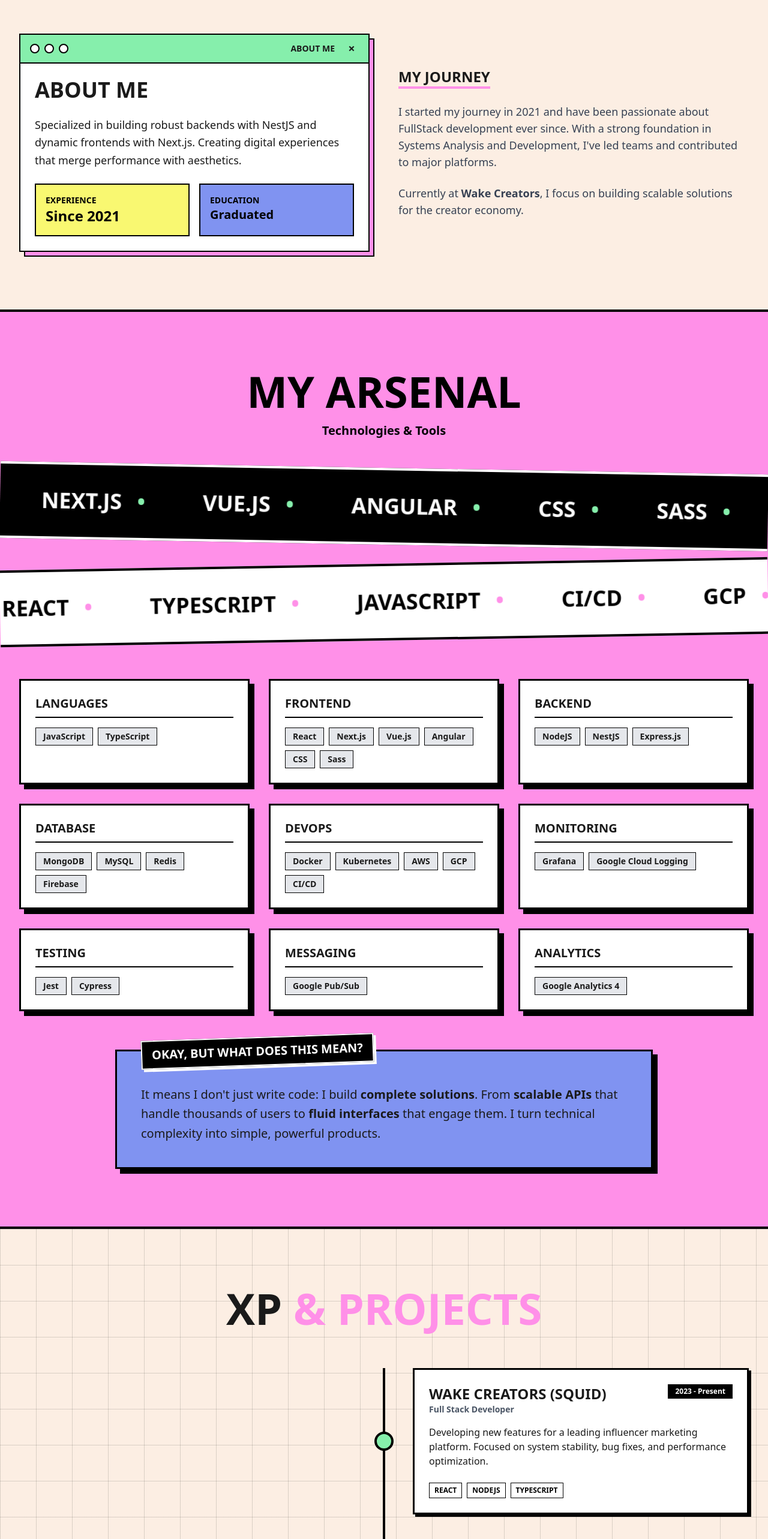
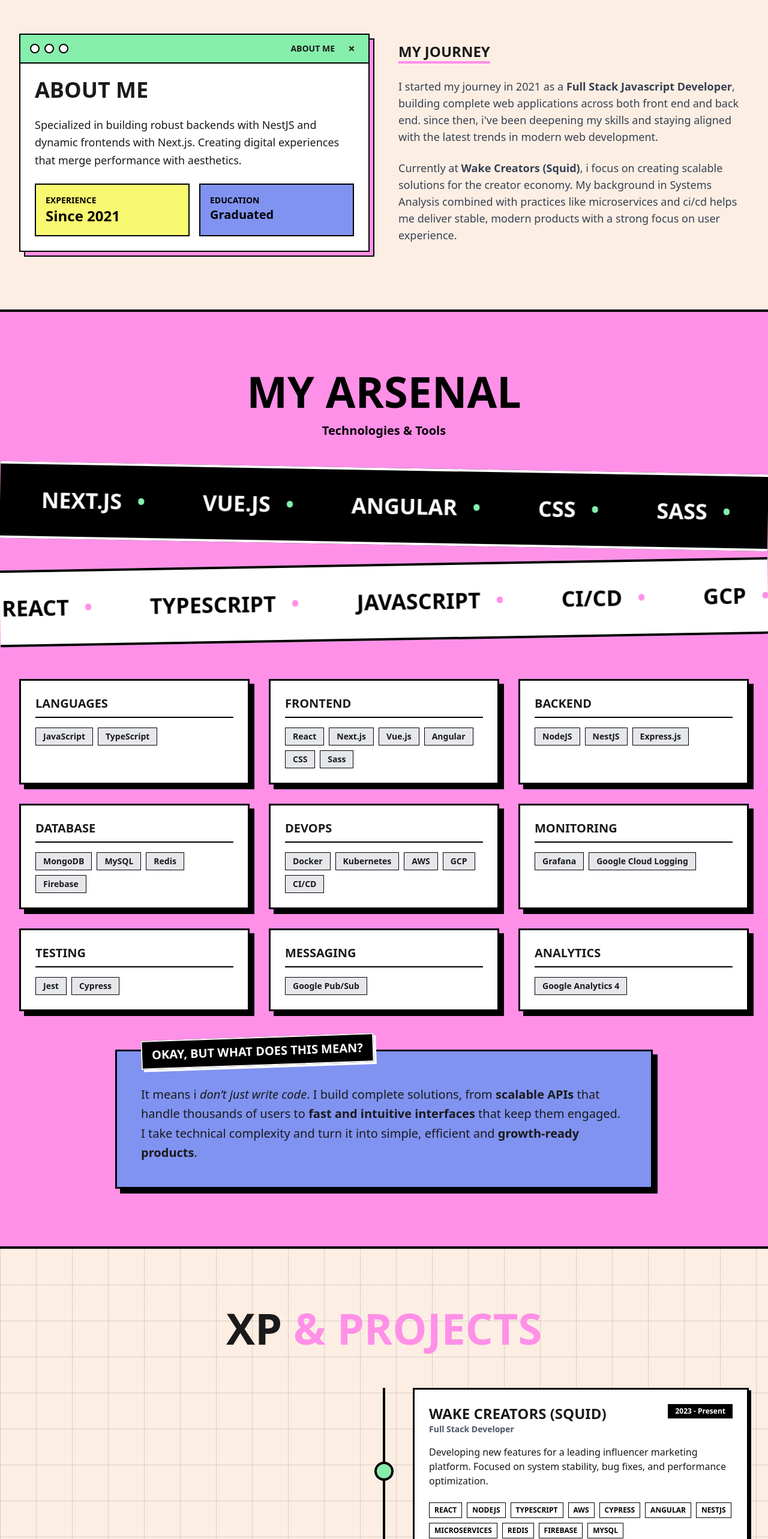
Before and after one commit to htamagnus/personal-portfolio, a Next.js app: page / in a window 1280 px wide. Shown: the part 840-3406 px from the top of the page at 60% size. Built offline with nearby package versions, Linux system fonts and the light colour scheme; no server answers.

Commit message:
feat: Update About section with enhanced journey descriptions and HTML formatting; expand portfolio tech stack and improve translation content for clarity and engagement

```diff
--- a/components/sections/About.tsx
+++ b/components/sections/About.tsx
@@ -46,9 +46,10 @@ export function About() {
           <h3 className="text-2xl font-display font-bold uppercase border-b-4 border-neon-pink inline-block">
             {t.about.journey_title}
           </h3>
-          <p className="text-base md:text-lg text-gray-700 dark:text-gray-900">
-            {t.about.journey_p1}
-          </p>
+          <p
+            className="text-base md:text-lg text-gray-700 dark:text-gray-900"
+            dangerouslySetInnerHTML={{ __html: t.about.journey_p1 }}
+          ></p>
           <p
             className="text-base md:text-lg text-gray-700 dark:text-gray-800"
             dangerouslySetInnerHTML={{ __html: t.about.journey_p2 }}
--- a/data/portfolio.ts
+++ b/data/portfolio.ts
@@ -25,14 +25,14 @@ export const portfolioData = {
       role: "Full Stack Developer",
       period: "2023 - Present",
       description: "Developing new features for a leading influencer marketing platform. Focused on system stability, bug fixes, and performance optimization.",
-      stack: ["React", "NodeJS", "TypeScript"],
+      stack: ["React", "NodeJS", "TypeScript", "AWS", "Cypress", "Angular", "NestJS", "Microservices", "Redis", "Firebase", "MySQL"],
     },
     {
       company: "Velox (Personal Project)",
       role: "Full Stack Developer",
       period: "2025",
       description: "Built a personalized bike route planner deployed on AWS Free Tier. Features Strava integration for realistic time estimates, real-time weather/traffic data, and elevation profiles.",
-      stack: ["Next.js", "NestJS", "PostgreSQL", "AWS", "Google Maps"],
+      stack: ["Next.js", "NestJS", "PostgreSQL", "AWS", "Google Maps API", "Strava API"],
     },
     {
       company: "RPG Project (Volunteer)",
--- a/data/translations.ts
+++ b/data/translations.ts
@@ -25,14 +25,14 @@ export const translations = {
       education: "Education",
       since: "Since",
       journey_title: "My Journey",
-      journey_p1: "I started my journey in 2021 and have been passionate about FullStack development ever since. With a strong foundation in Systems Analysis and Development, I've led teams and contributed to major platforms.",
-      journey_p2: "Currently at <strong>Wake Creators</strong>, I focus on building scalable solutions for the creator economy."
+      journey_p1: "I started my journey in 2021 as a <strong>Full Stack Javascript Developer</strong>, building complete web applications across both front end and back end. since then, i've been deepening my skills and staying aligned with the latest trends in modern web development.",
+      journey_p2: "Currently at <strong>Wake Creators (Squid)</strong>, i focus on creating scalable solutions for the creator economy. My background in Systems Analysis combined with practices like microservices and ci/cd helps me deliver stable, modern products with a strong focus on user experience."
     },
     skills: {
       title: "My Arsenal",
       subtitle: "Technologies & Tools",
       what_means_title: "Okay, but what does this mean?",
-      what_means_text: "It means I don't just write code: I build <strong>complete solutions</strong>. From <strong>scalable APIs</strong> that handle thousands of users to <strong>fluid interfaces</strong> that engage them. I turn technical complexity into simple, powerful products."
+      what_means_text: "It means i <em>don’t just write code</em>. I build complete solutions, from <strong>scalable APIs</strong> that handle thousands of users to <strong>fast and intuitive interfaces</strong> that keep them engaged. I take technical complexity and turn it into simple, efficient and <strong>growth-ready products</strong>."
     },
     experience: {
       title: "XP",
@@ -79,14 +79,14 @@ export const translations = {
       education: "Educação",
       since: "Desde",
       journey_title: "Minha Jornada",
-      journey_p1: "Comecei minha jornada em 2021 e sou apaixonada por desenvolvimento FullStack desde então. Com uma base sólida em Análise e Desenvolvimento de Sistemas, liderei equipes e contribuí para grandes plataformas.",
-      journey_p2: "Atualmente na <strong>Wake Creators</strong>, foco em construir soluções escaláveis para a economia de criadores."
+      journey_p1: "Comecei minha jornada em 2021 como <strong>Desenvolvedora Full Stack JavaScript</strong>, criando aplicações completas no front-end e no back-end. Desde então, venho aprofundando minhas habilidades e acompanhando as inovações do ecossistema web.",
+      journey_p2: "Atualmente na <strong>Wake Creators (Squid)</strong>, trabalho na construção de soluções escaláveis para o mercado de influência. A combinação da minha formação em Análise e Desenvolvimento de Sistemas com práticas como microsserviços e CI/CD me ajuda a entregar produtos estáveis, modernos e focados em uma boa experiência para quem usa nossa plataforma."
     },
     skills: {
       title: "Meu Arsenal",
       subtitle: "Tecnologias & Ferramentas",
       what_means_title: "Ok, mas o que isso significa?",
-      what_means_text: "Significa que eu não apenas escrevo código: eu construo <strong>soluções completas</strong>. Desde <strong>APIs escaláveis</strong> que suportam milhares de usuários até <strong>interfaces fluidas</strong> que os engajam. Eu transformo complexidade técnica em produtos simples e poderosos."
+      what_means_text: "Significa que além de escrever código, eu crio <strong>soluções completas</strong>: desde <strong>APIs escaláveis</strong> que atendem milhares de usuários até <strong>interfaces rápidas</strong> e intuitivas que engajam de verdade. Eu pego complexidade técnica e transformo em produtos simples, eficientes e <strong>prontos para crescer</strong>."
     },
     experience: {
       title: "XP",
@@ -119,14 +119,14 @@ export const translations = {
           role: "Desenvolvedora Full Stack",
           period: "2023 - Atual",
           description: "Desenvolvendo novas funcionalidades para uma plataforma líder em marketing de influência. Focada em estabilidade do sistema, correções de bugs e otimização de performance.",
-          stack: ["React", "NodeJS", "TypeScript", "AWS", "Cypress"],
+          stack: ["React", "NodeJS", "TypeScript", "AWS", "Cypress", "Angular", "NestJS", "Microservices", "Redis", "Firebase", "MySQL"],
         },
         {
           company: "Velox (Projeto Pessoal)",
           role: "Desenvolvedora Full Stack",
           period: "2025",
           description: "Desenvolvi um planejador de rotas de bike personalizado na AWS Free Tier. Integra com Strava para estimativas reais de tempo, dados de clima/trânsito em tempo real e perfis de elevação.",
-          stack: ["Next.js", "NestJS", "PostgreSQL", "AWS", "Google Maps"],
+          stack: ["Next.js", "NestJS", "PostgreSQL", "AWS", "Google Maps API", "Strava API"],
         },
         {
           company: "RPG Project (Voluntário)",
```
